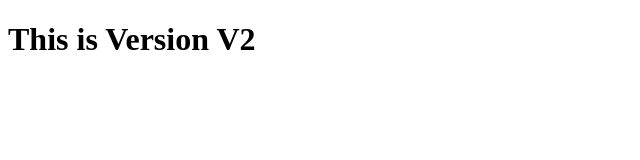
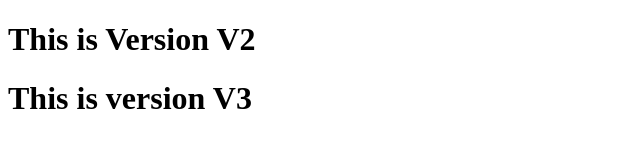
Before and after one commit to JayaVerma/git_learn, a plain HTML site: page index.html in a window 1280 px wide. Shown: the whole page, without its empty margins (0-640 px from the left). Drawn offline with Linux system fonts and the light colour scheme.

Commit message:
this is version 3

```diff
--- a/index.html
+++ b/index.html
@@ -8,5 +8,7 @@
 <body>
     <h1> This is Version V2</h1>
 
+    <h1> This is version V3</h1>
+
 </body>
 </html>
```
